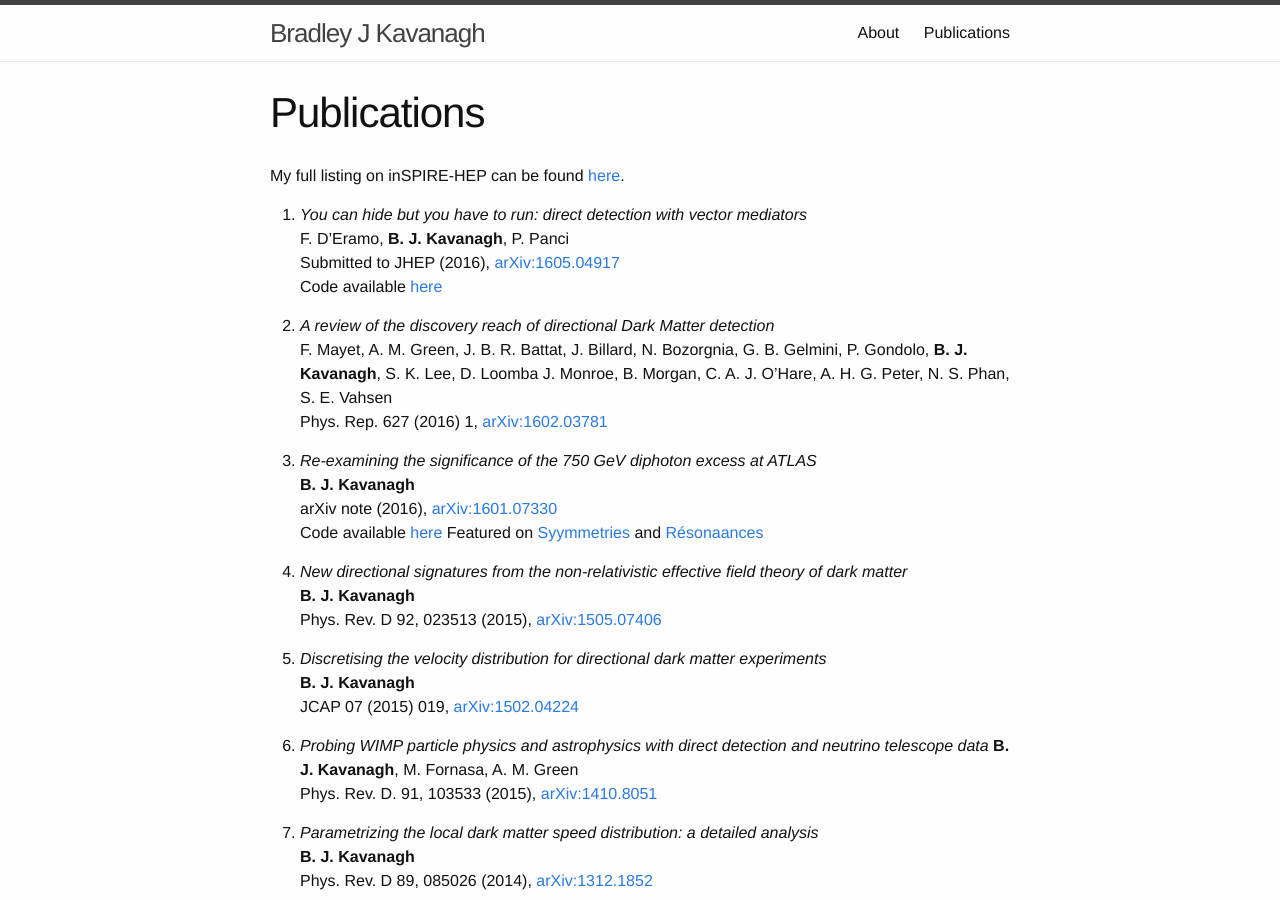
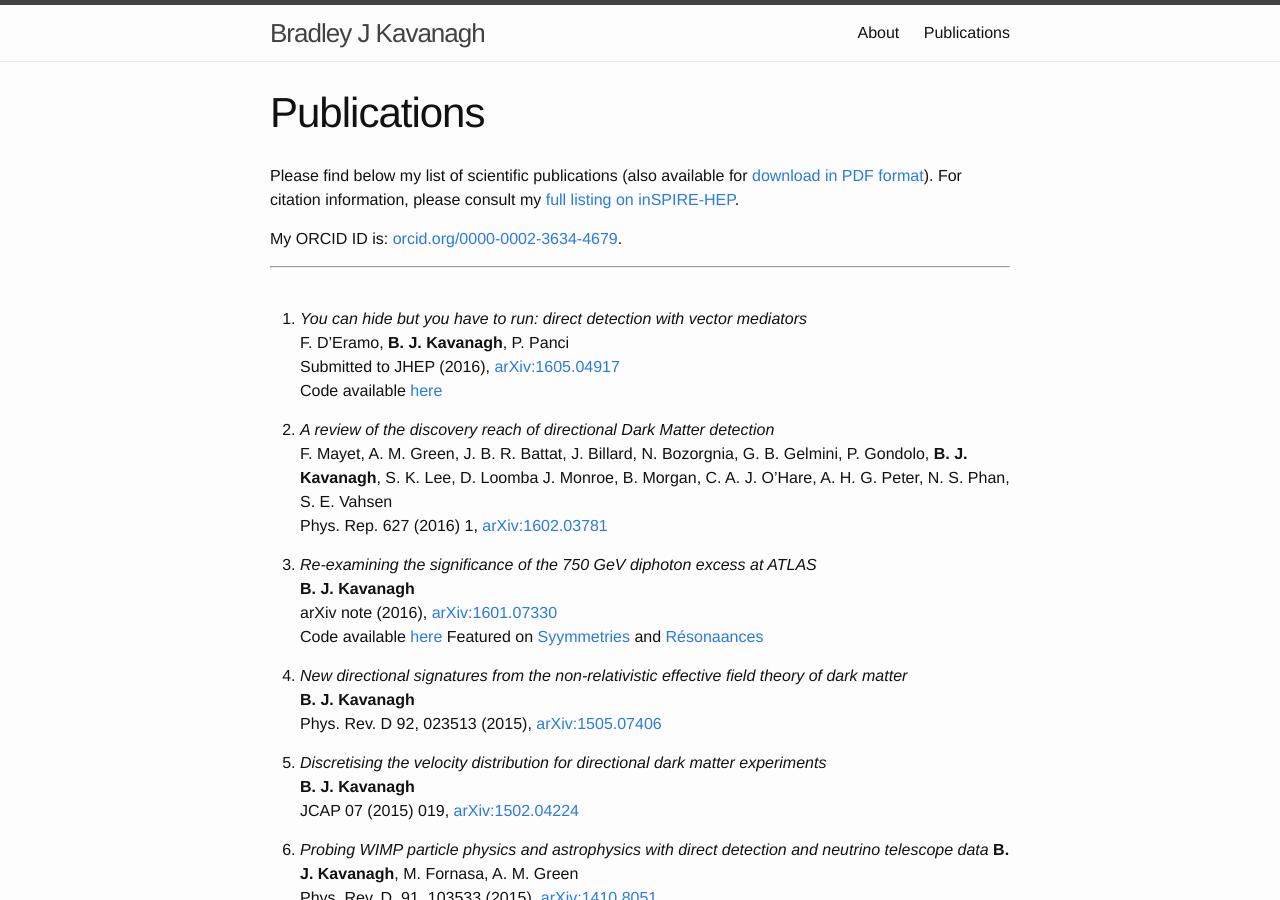
Before and after one commit to bradkav/bradkav.github.io, a Jekyll site: the page built from publications.md, in a window 1280 px wide and 900 px high. Built offline with Jekyll 4.4.1, drawn with Linux system fonts in a browser that asks for light colours.

Commit message:
Finished publications page

```diff
--- a/publications.md
+++ b/publications.md
@@ -4,7 +4,12 @@ title: Publications
 permalink: /publications/
 ---
 
-My full listing on inSPIRE-HEP can be found [here](https://inspirehep.net/search?p=exactauthor%3AB.J.Kavanagh.1&sf=earliestdate).
+Please find below my list of scientific publications (also available for [download in PDF format]({{ site.url }}/assets/PublicationList.pdf)). For citation information, please consult my [full listing on inSPIRE-HEP](https://inspirehep.net/search?p=exactauthor%3AB.J.Kavanagh.1&sf=earliestdate).
+
+My ORCID ID is: [orcid.org/0000-0002-3634-4679](https://orcid.org/0000-0002-3634-4679).
+
+***
+<br>
 
 1. *You can hide but you have to run: direct detection with vector mediators*
 F. D'Eramo, **B. J. Kavanagh**, P. Panci
```
Also changed, not shown: 2 other files.
